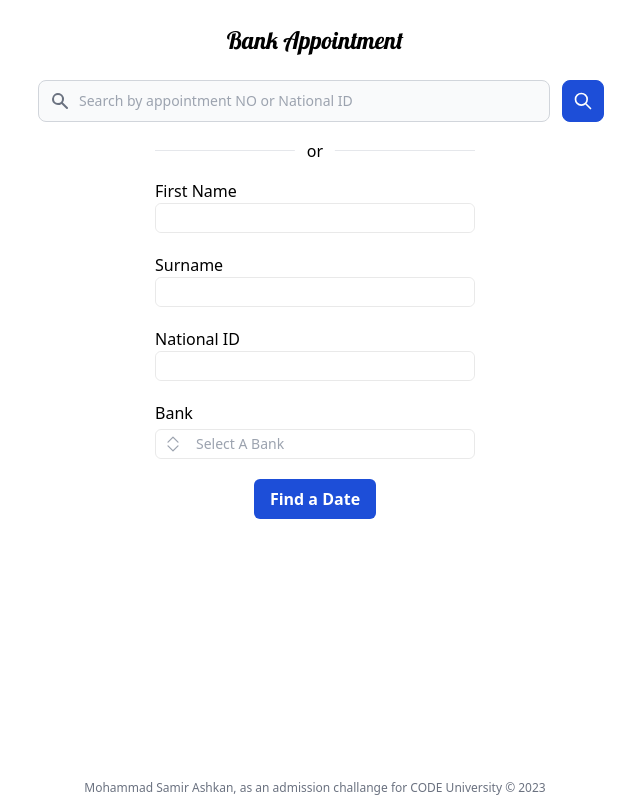
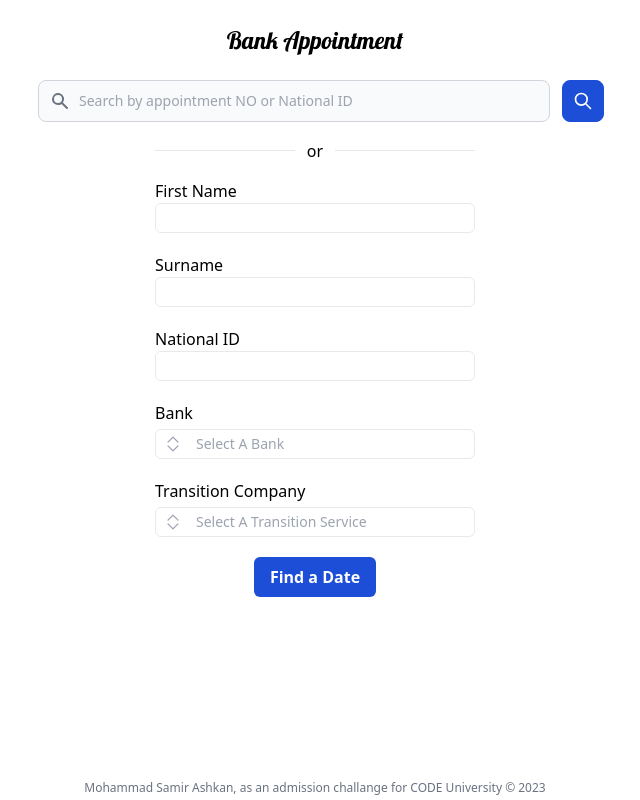
Before and after one commit to MohammadSamirAskan/bank-appointment, a React (Vite) app: page / in a window 1280 px wide. Shown: the whole page, without its empty margins (325-965 px from the left). Built offline with nearby package versions, Linux system fonts and the light colour scheme.

Commit message:
Get transfer type in form

```diff
--- a/src/components/AppoitmentForm.tsx
+++ b/src/components/AppoitmentForm.tsx
@@ -5,12 +5,17 @@ import BankComboBox from "./BankComboBox";
 import Button from "./Buttons";
 import ErrorMessage from "./ErrorMessage";
 import Input from "./Input";
+import TransferComboBox from "./TransferComboBox";
 
 function AppointmentForm({ onSubmit }: { onSubmit: (appNo: number) => void }) {
   const [firstName, setFirstname] = React.useState("");
   const [surname, setSurname] = React.useState("");
   const [nationalId, setNationalId] = React.useState("");
   const [selectedBank, setSelectedBank] = React.useState({ id: 0, name: "" });
+  const [selectedTransfer, setSelectedTransfer] = React.useState({
+    id: 0,
+    name: "",
+  });
   const [error, setError] = React.useState("");
   const [lastAppNo, setLastAppNo] = React.useState(() => {
     let newAppNo = 100;
@@ -100,6 +105,7 @@ function AppointmentForm({ onSubmit }: { onSubmit: (appNo: number) => void }) {
               firstName,
               surname,
               selectedBank,
+              tranferType: selectedTransfer,
               nationalId,
               date: appointmentDate,
               hour: appointmentHours,
@@ -137,6 +143,7 @@ function AppointmentForm({ onSubmit }: { onSubmit: (appNo: number) => void }) {
               appointmentNo: appointmentNum,
               firstName,
               surname,
+              tranferType: selectedTransfer,
               selectedBank,
               nationalId,
               date: appointmentDate,
@@ -194,6 +201,13 @@ function AppointmentForm({ onSubmit }: { onSubmit: (appNo: number) => void }) {
         <BankComboBox selected={selectedBank} setSelected={setSelectedBank} />
       </div>
 
+      <div>
+        <TransferComboBox
+          selected={selectedTransfer}
+          setSelected={setSelectedTransfer}
+        />
+      </div>
+
       {error && <ErrorMessage message={error} />}
 
       <Button
```
